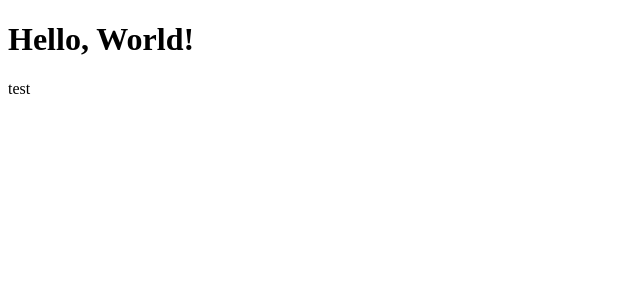
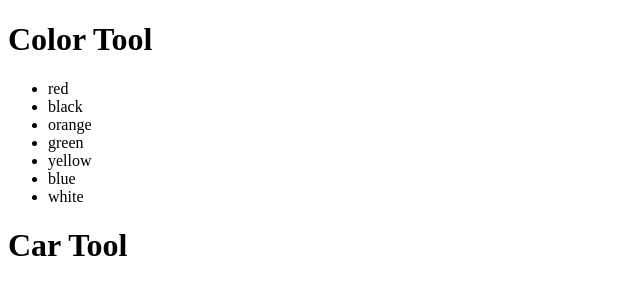
Before and after one commit to t4d-classes/react_01262022, a JavaScript app in the folder demo-app/: page / in a window 1280 px wide. Shown: the top 300 px of the page, without its empty margins (0-640 px from the left). Built offline with nearby package versions, Linux system fonts and the light colour scheme.

Commit message:
add exercise 2

```diff
--- /dev/null
+++ b/demo-app/src/components/CarTool.js
@@ -0,0 +1,9 @@
+export const CarTool = () => {
+
+  return (
+    <header>
+      <h1>Car Tool</h1>
+    </header>
+  );
+
+};
--- /dev/null
+++ b/demo-app/src/components/ColorTool.js
@@ -0,0 +1,20 @@
+export const ColorTool = () => {
+
+  return (
+    <>
+      <header>
+        <h1>Color Tool</h1>
+      </header>
+      <ul>
+        <li>red</li>
+        <li>black</li>
+        <li>orange</li>
+        <li>green</li>
+        <li>yellow</li>
+        <li>blue</li>
+        <li>white</li>
+      </ul>
+    </>
+  );
+
+};
--- a/demo-app/src/index.js
+++ b/demo-app/src/index.js
@@ -1,9 +1,12 @@
 import { render } from 'react-dom';
 
-import { HelloWorld } from './components/HelloWorld';
+import { ColorTool } from './components/ColorTool';
+import { CarTool } from './components/CarTool';
 
 render(
-  // React.createElement(HelloWorld)
-  <HelloWorld />,
+  <>
+    <ColorTool />
+    <CarTool />
+  </>,
   document.querySelector('#root'),
 );
```
Also changed, not shown: demo-app/exercises/exercise-2.md (added, +13 -0 lines).
